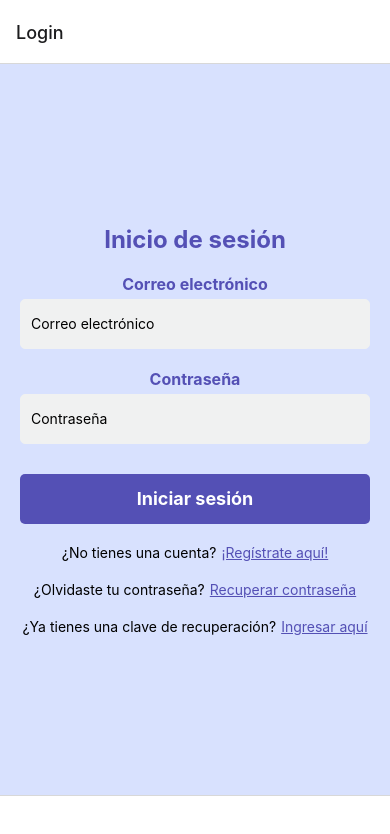
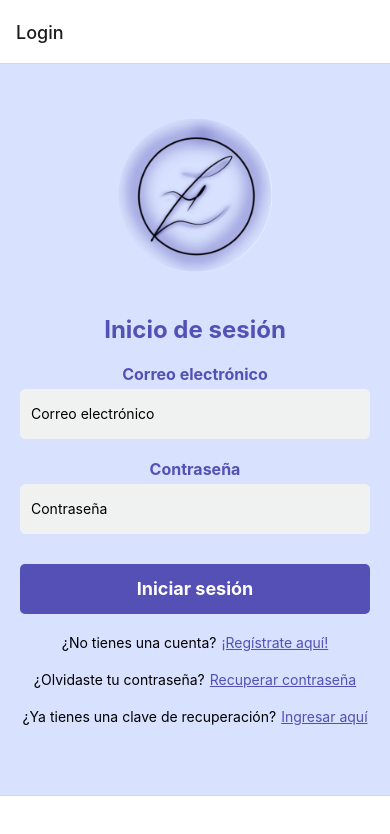
Before and after one commit to Morales-Gilmar-Vladimir/TESIS, a React Native app: screen /Login in a window 390 px wide. Shown: the top 834 px of the page. Built offline with nearby package versions, Linux system fonts and the light colour scheme.

Commit message:
Correxiones finales

```diff
--- a/src/components/Buscar.js
+++ b/src/components/Buscar.js
@@ -263,7 +263,7 @@ const Buscar = ({ buscarPublicaciones, onSearchComplete  }) => {
 const styles = StyleSheet.create({
   container: {
     flex: 1,
-    backgroundColor: '#fff',
+    backgroundColor: '#F3F2FF',
     flexDirection: 'row',
    // position: 'relative',
    // paddingVertical: 5, // Reducir el espaciado vertical
--- a/src/components/Login.js
+++ b/src/components/Login.js
@@ -1,8 +1,9 @@
 import React, { useState, useEffect } from 'react';
-import { View, Text, TextInput, TouchableOpacity, Alert, ScrollView , ActivityIndicator,  Modal, BackHandler} from 'react-native';
+import { View, Text, TextInput, TouchableOpacity, Alert, ScrollView , ActivityIndicator,  Modal, BackHandler, Image} from 'react-native';
 import AsyncStorage from '@react-native-async-storage/async-storage';
 import axios from 'axios';
 import styles from '../styles/styles';
+import favicon from '../assets/favicon.png';
 
 const Login = ({ navigation }) => {
   const [email, setEmail] = useState('');
@@ -184,12 +185,13 @@ const Login = ({ navigation }) => {
   };
 
   return (
-    <ScrollView contentContainerStyle={styles.container}>
+    <ScrollView contentContainerStyle={styles.scrollViewContent}>
        {loading && ( // Mostrar indicador de carga si loading es true
         <View style={styles.loadingContainer}>
           <ActivityIndicator size="large" color="#5450b5" />
         </View>
       )}
+      <Image source={favicon} style={styles.logo} />
       <Text style={styles.title}>Inicio de sesión</Text>
       <Text style={styles.label}>Correo electrónico</Text>
       <TextInput
--- a/src/screens/EditarPublicacion.js
+++ b/src/screens/EditarPublicacion.js
@@ -236,7 +236,7 @@ const EditarPublicacion = ({ route, navigation }) => {
 const styles = StyleSheet.create({
     container: {
       flex: 1,
-      backgroundColor: '#fff',
+      backgroundColor: '#F3F2FF',
 
       alignItems: 'center',
       flex: 1,
--- a/src/screens/HomeScreen.js
+++ b/src/screens/HomeScreen.js
@@ -688,7 +688,7 @@ const styles = StyleSheet.create({
     flexDirection: 'row',
     position: 'relative',
     marginTop: -0,
-    backgroundColor: '#fff',
+    backgroundColor: '#F3F2FF',
   },
   postInfoContainer: {
     backgroundColor: '#f0f1f1',
@@ -781,6 +781,7 @@ const styles = StyleSheet.create({
     paddingVertical: 20, // Ajuste de espaciado vertical
     borderBottomWidth: 1, // Añade borde inferior
     borderBottomColor: 'lightgray', // Color del borde inferior
+    backgroundColor: "#F3F2FF"
   },
   scrollViewContent: {
     flexGrow: 1,
--- a/src/screens/Notificaciones.js
+++ b/src/screens/Notificaciones.js
@@ -1,5 +1,5 @@
 import React, { useEffect, useState } from 'react';
-import { View, Text, Image, StyleSheet, ScrollView, TouchableOpacity, ActivityIndicator, BackHandler } from 'react-native';
+import { View, Text, Image, StyleSheet, ScrollView, TouchableOpacity, ActivityIndicator, BackHandler, Alert } from 'react-native';
 import AsyncStorage from '@react-native-async-storage/async-storage';
 import axios from 'axios';
 import { useFocusEffect } from '@react-navigation/native';
@@ -9,7 +9,6 @@ const Notificaciones = ({ navigation }) => {
   const [notificaciones, setNotificaciones] = useState([]);
   const [loading, setLoading] = useState(false);
   const [cuentaBloqueada, setCuentaBloqueada] = useState(false); // Estado para verificar cuenta bloqueada
-
 
   useFocusEffect(
     React.useCallback(() => {
@@ -113,11 +112,15 @@ const Notificaciones = ({ navigation }) => {
       )}
       <ScrollView contentContainerStyle={styles.scrollViewContent}>
         <View style={styles.notificationList}>
-            {notificaciones.map((item, index) => (
+          {notificaciones.length === 0 ? (
+            <Text style={styles.noNotificationsText}>No hay notificaciones</Text>
+          ) : (
+            notificaciones.map((item, index) => (
               <View key={index}>
                 {renderItem({ item })}
               </View>
-            ))}
+            ))
+          )}
         </View>
         <View style={{ height: 60 }} />
       </ScrollView>
@@ -147,7 +150,7 @@ const styles = StyleSheet.create({
     flexDirection: 'row',
     position: 'relative',
     marginTop: -0,
-    backgroundColor: '#f0f0f0',
+    backgroundColor: '#F3F2FF',
   },
   icon: {
     marginRight: 10, // Espacio entre el icono y el texto
@@ -166,7 +169,6 @@ const styles = StyleSheet.create({
   notificationList: {
     marginBottom: 20,
     width: '100%', // Ancho fijo al 100% del contenedor padre
-
   },
   scrollViewContent: {
     flexGrow: 1,
@@ -201,6 +203,13 @@ const styles = StyleSheet.create({
     marginLeft: 5,
     marginRight: 5,
   },
+  noNotificationsText: {
+    fontSize: 16,
+    color: '#5450b5',
+    textAlign: 'center',
+    marginTop: 20,
+    fontWeight: 'bold'
+  },
   username: {
     fontWeight: 'bold',
     color: '#000',
--- a/src/screens/ProfileScreen.js
+++ b/src/screens/ProfileScreen.js
@@ -795,7 +795,7 @@ return (
 const styles = StyleSheet.create({
   container: {
     flex: 1,
-    backgroundColor: '#fff',
+    backgroundColor: '#F3F2FF',
   },
   loadingContainer: {
     position: 'absolute',
--- a/src/screens/PublishScreen.js
+++ b/src/screens/PublishScreen.js
@@ -360,7 +360,7 @@ const handleEstiloGChange = (value) => {
 const styles = StyleSheet.create({
   container: {
     flex: 1,
-    backgroundColor: '#fff',
+    backgroundColor: '#F3F2FF',
 
     alignItems: 'center',
     flex: 1,
--- a/src/styles/styles.js
+++ b/src/styles/styles.js
@@ -8,6 +8,12 @@ const styles = StyleSheet.create({
     paddingHorizontal: 20,
      backgroundColor: '#d8e1fe'
 
+  },
+  logo: {
+    width: 200,
+    height: 200,
+    alignSelf: 'center',
+    marginBottom: 20,
   },
   modalContainer: {
     flex: 1,
```
Also changed, not shown: src/assets/favicon.png (added). Lines whose indentation alone changed are shown as unchanged.
